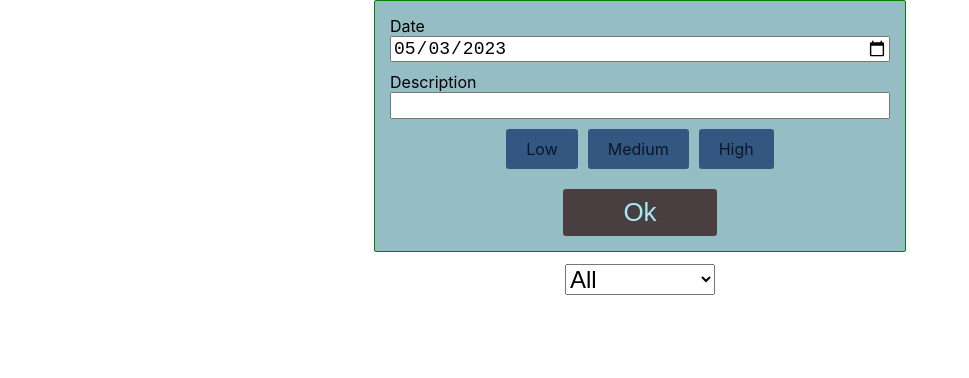
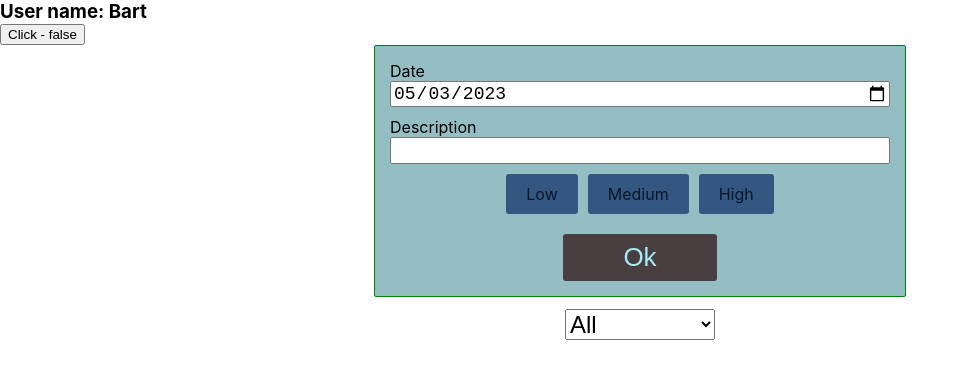
Before and after one commit to z9877969/bc_50, a React (Create React App) app: page / in a window 1280 px wide. Shown: the top 378 px of the page, without its empty margins (0-969 px from the left). Built offline with nearby package versions, Linux system fonts and the light colour scheme.

Commit message:
adds useMemo, memo, useCallback, context, useContext

```diff
--- a/src/components/App/App.jsx
+++ b/src/components/App/App.jsx
@@ -1,11 +1,19 @@
+import { createContext, useContext } from "react";
+
+import Header from "../Header/Header";
 // import Counter from "../Counter/Counter";
+import { IsOpenProvider } from "../../context/IsOpenProvider";
 import TodoPage from "../TodoPage/TodoPage";
 
 const App = () => {
+  // state
   return (
     <>
-      <TodoPage />
-      {/* <Counter /> */}
+      <IsOpenProvider>
+        <Header />
+        <TodoPage />
+        {/* <Counter /> */}
+      </IsOpenProvider>
     </>
   );
 };
--- /dev/null
+++ b/src/components/Header/Header.jsx
@@ -0,0 +1,19 @@
+import { useIsOpen, useSetIsOpen } from "../../context/IsOpenProvider";
+
+const Header = () => {
+  const isOpen = useIsOpen();
+  const setIsOpen = useSetIsOpen();
+
+  return (
+    <header>
+      <h3>User name: Bart</h3>
+      <button onClick={() => setIsOpen((prev) => !prev)}>
+        Click - {`${isOpen}`}
+      </button>
+    </header>
+  );
+};
+
+export default Header;
+
+// {} {} {}
--- a/src/components/TodoForm/TodoForm.jsx
+++ b/src/components/TodoForm/TodoForm.jsx
@@ -1,8 +1,9 @@
-import { PureComponent, useState } from "react";
+import { memo, useEffect, useState } from "react";
 
 import s from "./TodoForm.module.scss";
-import { useLocalStorage } from "../../hooks/useLocalStorage";
 import { v4 as uuidv4 } from "uuid";
+
+// HOC
 
 const priorityOptions = {
   LOW: "low",
@@ -11,36 +12,7 @@ const priorityOptions = {
 };
 
 const TodoForm = ({ addTodo }) => {
-  // 1st variant
-  // const [date, setDate] = useState("2023-02-02");
-  // const [descr, setDescr] = useState("");
-  // const [priority, setPriority] = useState("");
-
-  // const handleChange = (e) => {
-  //   const { name, value } = e.target;
-  //   switch (name) {
-  //     case "date":
-  //       setDate(value);
-  //       return;
-  //     case "descr":
-  //       setDescr(value);
-  //       return;
-  //     case "priority":
-  //       setPriority(value);
-  //       return;
-  //     default:
-  //       return;
-  //   }
-  // };
-  // 1st variant -END
-
-  // 2nd variant
-  // const [form, setForm] = useState({
-  //   date: "2023-05-03",
-  //   descr: "",
-  //   priority: "",
-  // });
-  const [form, setForm] = useLocalStorage("todoForm", {
+  const [form, setForm] = useState({
     date: "2023-05-03",
     descr: "",
     priority: "",
@@ -50,7 +22,6 @@ const TodoForm = ({ addTodo }) => {
     const { name, value } = e.target;
     setForm((prevForm) => ({ ...prevForm, [name]: value }));
   };
-  // 2nd variant -END
 
   const handleSubmit = (e) => {
     e.preventDefault();
@@ -61,6 +32,8 @@ const TodoForm = ({ addTodo }) => {
     };
     addTodo(newTodo);
   };
+
+  console.log("TdoForm Render");
 
   return (
     <form className={s.form} onSubmit={handleSubmit}>
@@ -136,39 +109,5 @@ const TodoForm = ({ addTodo }) => {
   );
 };
 
-export default TodoForm;
-
-// const Form = ({ options, initialState }) => {
-//   const [form, setForm] = useState(initialState);
-//   return (
-//     <form>
-//       {options.map((el) => (
-//         <label>
-//           <input type={el.type} name={el.name} value={form[el.name]} />
-//         </label>
-//       ))}
-//     </form>
-//   );
-// };
-
-// const authFormOptions = [
-//   {
-//     name: "email",
-//     type: "text",
-//     placeholder: "Input email",
-//   },
-//   {
-//     name: "password",
-//     type: "text",
-//     placeholder: "Input password",
-//   },
-// ];
-
-// const authInitialState = {
-//   email: "",
-//   password: "",
-// };
-
-// const AuthForm = () => {
-//   <Form options={authFormOptions} initialState={authInitialState} />;
-// };
+// export default TodoForm;
+export default memo(TodoForm);
--- a/src/components/TodoItem/TodoItem.jsx
+++ b/src/components/TodoItem/TodoItem.jsx
@@ -1,4 +1,4 @@
-import React, { Component, useEffect, useRef, useState } from "react";
+import React, { useEffect, useRef, useState } from "react";
 
 import s from "./TodoItem.module.scss";
 
@@ -14,15 +14,11 @@ const TodoItem = ({
   const [count, setCount] = useState(0);
 
   const intervalIdRef = useRef(null);
-  const itemRef = useRef(null);
 
   useEffect(() => {
     intervalIdRef.current = setInterval(() => {
       setCount((prev) => prev + 1);
-      console.log("count");
     }, 1000);
-
-    console.log("itemRef :>> ", itemRef);
 
     return () => {
       clearInterval(intervalIdRef.current);
@@ -30,14 +26,11 @@ const TodoItem = ({
   }, []);
 
   useEffect(() => {
-    console.log("intervalIdRef.current :>> ", intervalIdRef.current);
     isDone === true && clearInterval(intervalIdRef.current);
   }, [isDone]);
 
-  console.log("itemRef :>> ", itemRef);
-
   return (
-    <li ref={itemRef} key={id} className={s.toDoItem}>
+    <li key={id} className={s.toDoItem}>
       <p className={s.date}>{date}</p>
       <h3 className={`${s.title} ${isDone && s.isDone}`}>Counter - {count}</h3>
       <p className={`${s.descr} ${isDone && s.isDone}`}>
@@ -59,6 +52,5 @@ const TodoItem = ({
     </li>
   );
 };
-// const li = React.createElement("li", {ref: itemRef}) // create tmp -> create dom element
 
 export default TodoItem;
--- a/src/components/TodoList/TodoList.jsx
+++ b/src/components/TodoList/TodoList.jsx
@@ -1,11 +1,15 @@
 import PropTypes from "prop-types";
 import TodoItem from "../TodoItem/TodoItem";
 import s from "./TodoList.module.css";
+import { useIsOpen } from "../../context/IsOpenProvider";
 
 const TodoList = ({ todo = [], removeTodo, updateTodoStatus }) => {
+  const isOpen = useIsOpen();
+
   return (
     <ul className={s.container}>
-      {todo.map((todoItemProps) => (
+      {isOpen &&
+        todo.map((todoItemProps) => (
           <TodoItem
             key={todoItemProps.id}
             {...todoItemProps}
@@ -31,12 +35,3 @@ TodoList.propTypes = {
 };
 
 export default TodoList;
-
-const props = {};
-
-const method1 = () => {};
-const method2 = () => {};
-
-const C = (props) => {};
-
-C({ ...props, method1, method2 });
--- a/src/components/TodoPage/TodoPage.jsx
+++ b/src/components/TodoPage/TodoPage.jsx
@@ -1,22 +1,24 @@
-import { Component, useEffect, useState } from "react";
+import { useCallback, useMemo, useState } from "react";
 
 import PrioritySelect from "../PrioritySelect/PrioritySelect";
 import ToDoForm from "../TodoForm/TodoForm";
 import ToDoList from "../TodoList/TodoList";
-import { todo as todoList } from "../../data/todo";
 import { useLocalStorage } from "../../hooks/useLocalStorage";
 
-const TodoPage = () => {
-  // const [todo, setTodo] = useState(
-  //   () => JSON.parse(localStorage.getItem("todo")) || []
-  // );
+const TodoPage = ({ isOpen }) => {
   const [todo, setTodo] = useLocalStorage("todo", []);
   const [priority, setPriority] = useState("all");
-  // const [priority1, setPriority1] = useState(() => console.log("initialState"));
 
-  const addTodo = (todo) => {
-    setTodo((prevTodo) => [...prevTodo, todo]);
-  };
+  // const addTodo = (todo) => {
+  //   setTodo((prevTodo) => [...prevTodo, todo]);
+  // }; // ref1 | ref2 | ref3
+  const addTodo = useCallback(
+    (newTodo) => {
+      setTodo((prevTodo) => [...prevTodo, newTodo]);
+      // setTodo([...todo, newTodo]);
+    },
+    [setTodo]
+  ); // ref1 | ref1 | ref1
 
   const removeTodo = (id) => {
     setTodo((prev) => prev.filter((el) => el.id !== id));
@@ -32,27 +34,11 @@ const TodoPage = () => {
     setPriority(e.target.value);
   };
 
-  const filterTodo = () => {
+  const filteredTodo = useMemo(() => {
+    console.log("filterTodo");
     if (priority === "all") return todo;
     return todo.filter((el) => el.priority === priority);
-  };
-
-  const filteredTodo = filterTodo();
-
-  // useEffect(() => {
-  //   console.log("useEffect_one-time");
-  //   const savedTodo = JSON.parse(localStorage.getItem("todo")) || [];
-  //   setTodo(savedTodo);
-  // }, []);
-
-  // useEffect(() => {
-  //   console.log("useEffect__todo");
-  //   localStorage.setItem("todo", JSON.stringify(todo));
-  // }, [todo]);
-
-  // useEffect(() => {
-  //   console.log("useEffect__priority");
-  // }, [priority]);
+  }, [todo, priority]);
 
   return (
     <>
@@ -62,9 +48,29 @@ const TodoPage = () => {
         todo={filteredTodo}
         removeTodo={removeTodo}
         updateTodoStatus={updateTodoStatus}
+        isOpen={isOpen}
       />
     </>
   );
 };
 
 export default TodoPage;
+
+// const useM = (cb, [d]) => {
+//   const cach = {
+//     savedD: null,
+//     value: null,
+//   };
+//   if (cach.savedD !== d) {
+//     const value = cb(d);
+//     cach.savedD = d;
+//     cach.value = value;
+//     return value;
+//   }
+
+//   return cach.value;
+// };
+
+// const v = useM(() => {
+//   return 5 + 6
+// }, [value])
--- /dev/null
+++ b/src/context/IsOpenProvider.jsx
@@ -0,0 +1,21 @@
+import { createContext, useContext, useState } from "react";
+
+const IsOpenValueContext = createContext();
+const IsOpenMethodContext = createContext();
+
+export const useIsOpen = () => useContext(IsOpenValueContext);
+export const useSetIsOpen = () => useContext(IsOpenMethodContext);
+
+// console.log("IsOpenContext :>> ", IsOpenContext);
+
+export const IsOpenProvider = ({ children }) => {
+  const [isOpen, setIsOpen] = useState(false); // ref1 | ref1
+
+  return (
+    <IsOpenValueContext.Provider value={isOpen}>
+      <IsOpenMethodContext.Provider value={setIsOpen}>
+        {children}
+      </IsOpenMethodContext.Provider>
+    </IsOpenValueContext.Provider>
+  );
+};
--- a/src/index.js
+++ b/src/index.js
@@ -8,7 +8,7 @@ import ReactDOM from "react-dom/client";
 const root = ReactDOM.createRoot(document.getElementById("root"));
 
 root.render(
-  // <React.StrictMode>
+  <React.StrictMode>
     <App />
-  // </React.StrictMode>
+  </React.StrictMode>
 );
```
Also changed, not shown: 1 other file (tests, documents, lock files or other folders). Lines whose indentation alone changed are shown as unchanged.
